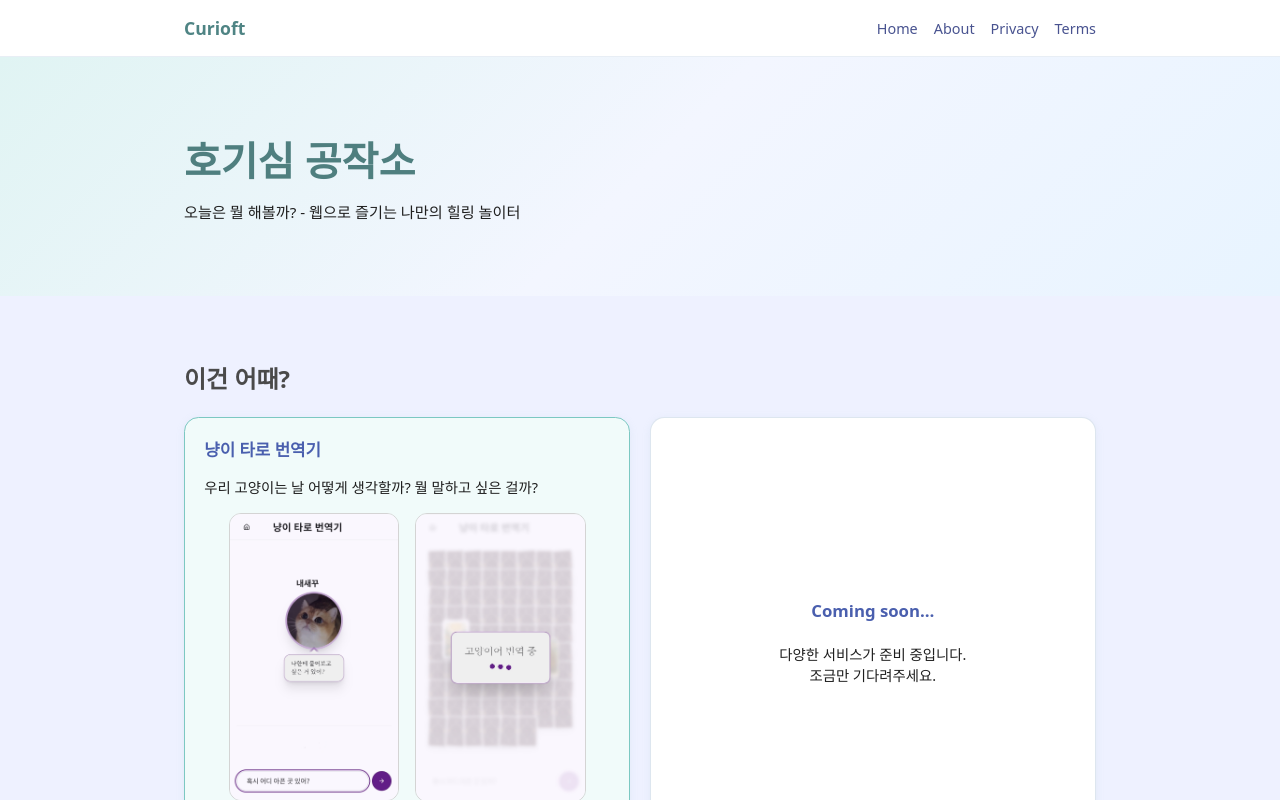
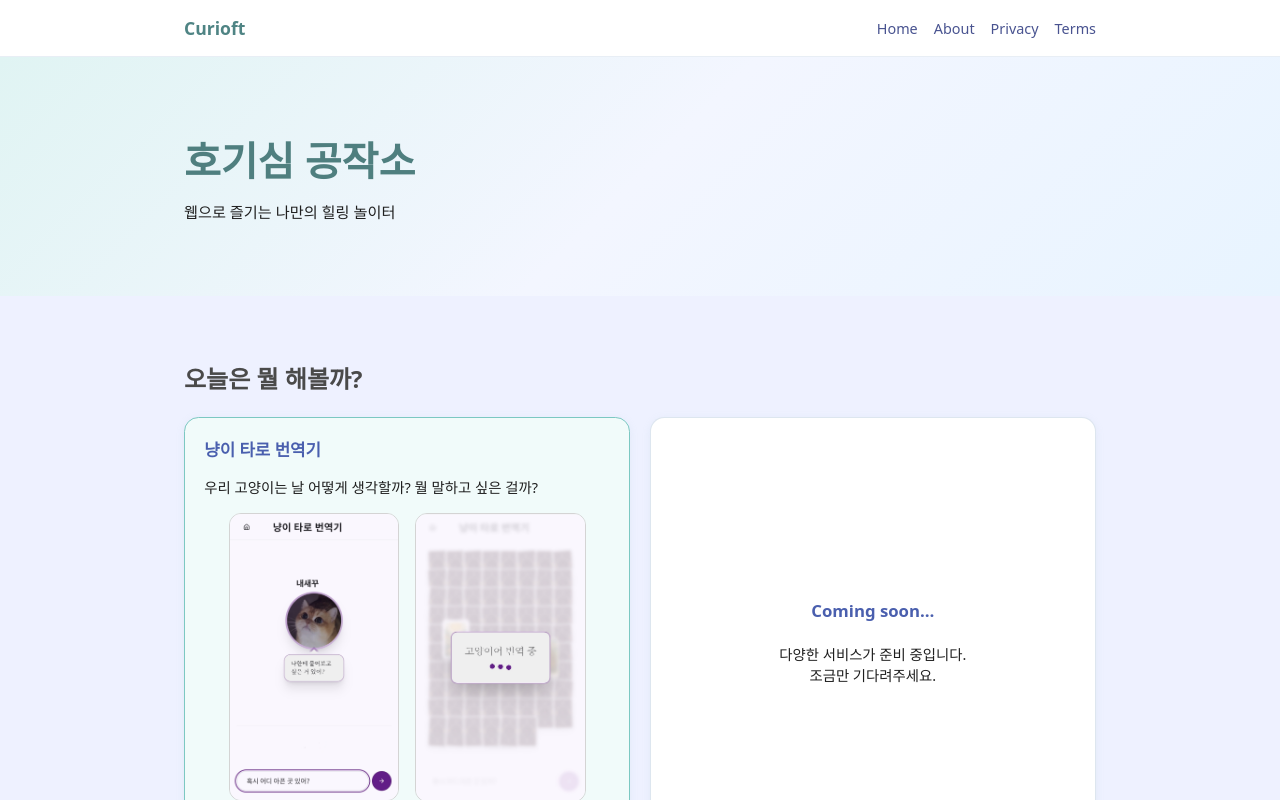
Before and after one commit to pikaak/Curioft_Site, a Next.js app: page / in a window 1280 px wide. Shown: the top 800 px of the page. Built offline with nearby package versions, Linux system fonts and the light colour scheme.

Commit message:
Update index.js

```diff
--- a/pages/index.js
+++ b/pages/index.js
@@ -48,7 +48,7 @@ export default function HomePage() {
             <div className="hero-text">
               <h1>호기심 공작소</h1>
               <p className="hero-subtitle">
-                 오늘은 뭘 해볼까? - 웹으로 즐기는 나만의 힐링 놀이터
+                 웹으로 즐기는 나만의 힐링 놀이터
               </p>
             </div>
           </div>
@@ -57,7 +57,7 @@ export default function HomePage() {
         {/* 현재 공개된 서비스 */}
         <section className="section section-dark">
           <div className="container">
-            <h2>이건 어때?</h2>
+            <h2>오늘은 뭘 해볼까?</h2>
 
             <div className="card-grid">
 
```
